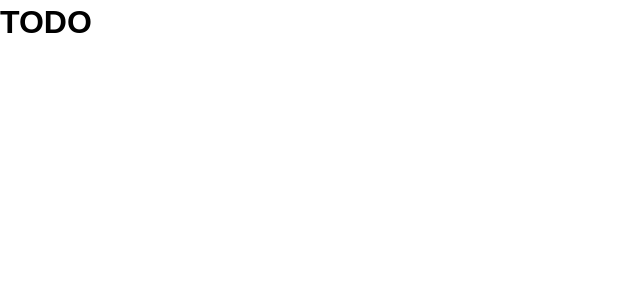
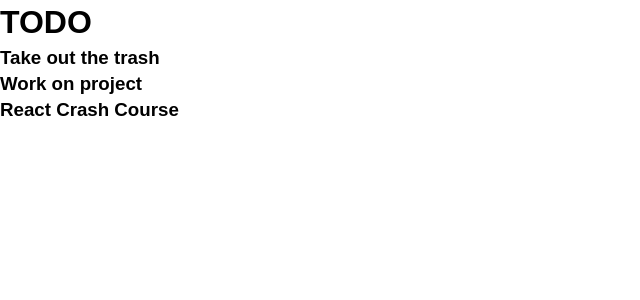
Before and after one commit to Ashwani11000/2do, a React (Create React App) app in the folder 2do/: page / in a window 1280 px wide. Shown: the top 300 px of the page, without its empty margins (0-640 px from the left). Built offline with nearby package versions, Linux system fonts and the light colour scheme.

Commit message:
setting props and state

```diff
--- a/2do/src/App.js
+++ b/2do/src/App.js
@@ -1,14 +1,42 @@
-import React from 'react';
+import React, {Component} from 'react';
 import './App.css';
+import Todo from './components/Todo';
 
-function App() {
+
+class App extends Component {
+
+  state = {
+    todos: [
+      {
+        id: 1,
+        title: 'Take out the trash',
+        completed: false
+      },
+      {
+        id: 2,
+        title: 'Work on project',
+        completed: false
+      },
+      {
+        id: 3,
+        title: 'React Crash Course',
+        completed: false
+      }
+    ]
+  }
+
+  render(){
+  // console.log(this.state.todos);
   return (
     <div className="App">
       <h1>
         TODO
       </h1>
+      <Todo todos={this.state.todos}/>
     </div>
+
   );
+}
 }
 
 export default App;
--- /dev/null
+++ b/2do/src/components/Todo.js
@@ -0,0 +1,15 @@
+import React, {Component} from 'react';
+
+class Todo extends Component {
+  render()
+  {
+    //console.log(this.props.todos);
+    return this.props.todos.map((todo)=>(
+        <h3>
+            { todo.title }
+        </h3>
+    ));
+    }
+}
+
+export default Todo;
```
